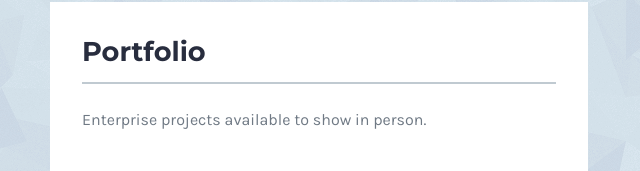
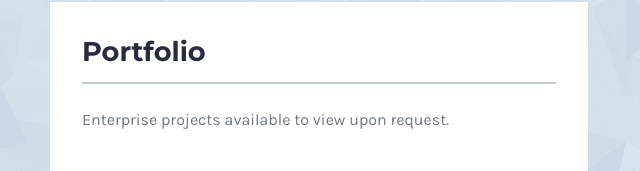
Before and after one commit to jkhwu/portfolio, a plain HTML site: page portfolio.html in a window 1280 px wide. Shown: the part 115-286 px from the top of the page, 142-782 px from the left. Drawn offline with Linux system fonts and the light colour scheme.

Commit message:
updated enterprise statement

```diff
--- a/portfolio.html
+++ b/portfolio.html
@@ -35,7 +35,7 @@
                 <section>
                     <h2>Portfolio</h2>
                     <hr class="hrthick">
-                    <p>Enterprise projects available to show in person.</p>
+                    <p>Enterprise projects available to view upon request.</p>
 
                     <div class="photobox left">
                         <a href="https://jkhwu.github.io/Hangman-Game/?vs=1" target="_blank">
```
